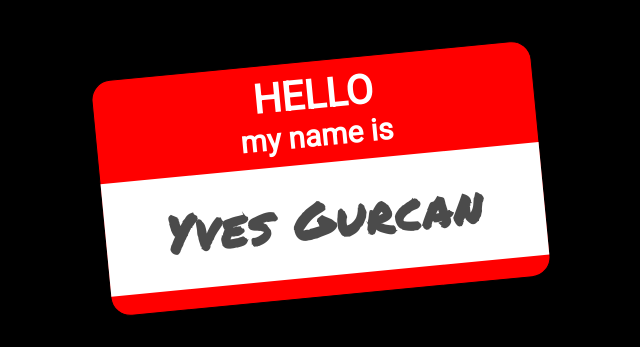
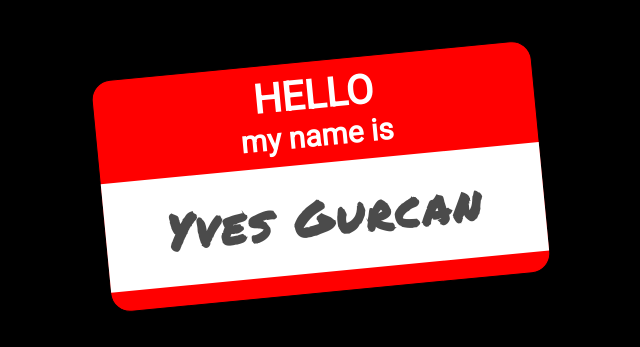
Before and after one commit to yvesgurcan/yvesgurcan.com-v4, a plain HTML site: page index.html in a window 1280 px wide. Shown: the top 347 px of the page, 319-959 px from the left. Drawn offline with Linux system fonts and the light colour scheme.

Commit message:
adjust name style

```diff
--- a/styles/landing.css
+++ b/styles/landing.css
@@ -32,9 +32,9 @@ h1 :nth-child(3) {
   margin-left: -20px;
   margin-right: -20px;
   padding: 20px;
-  font-size: 50px;
+  font-size: 48px;
   font-family: Permanent Marker;
-  letter-spacing: 2px;
+  letter-spacing: 3px;
 }
 
 h2 {
```
